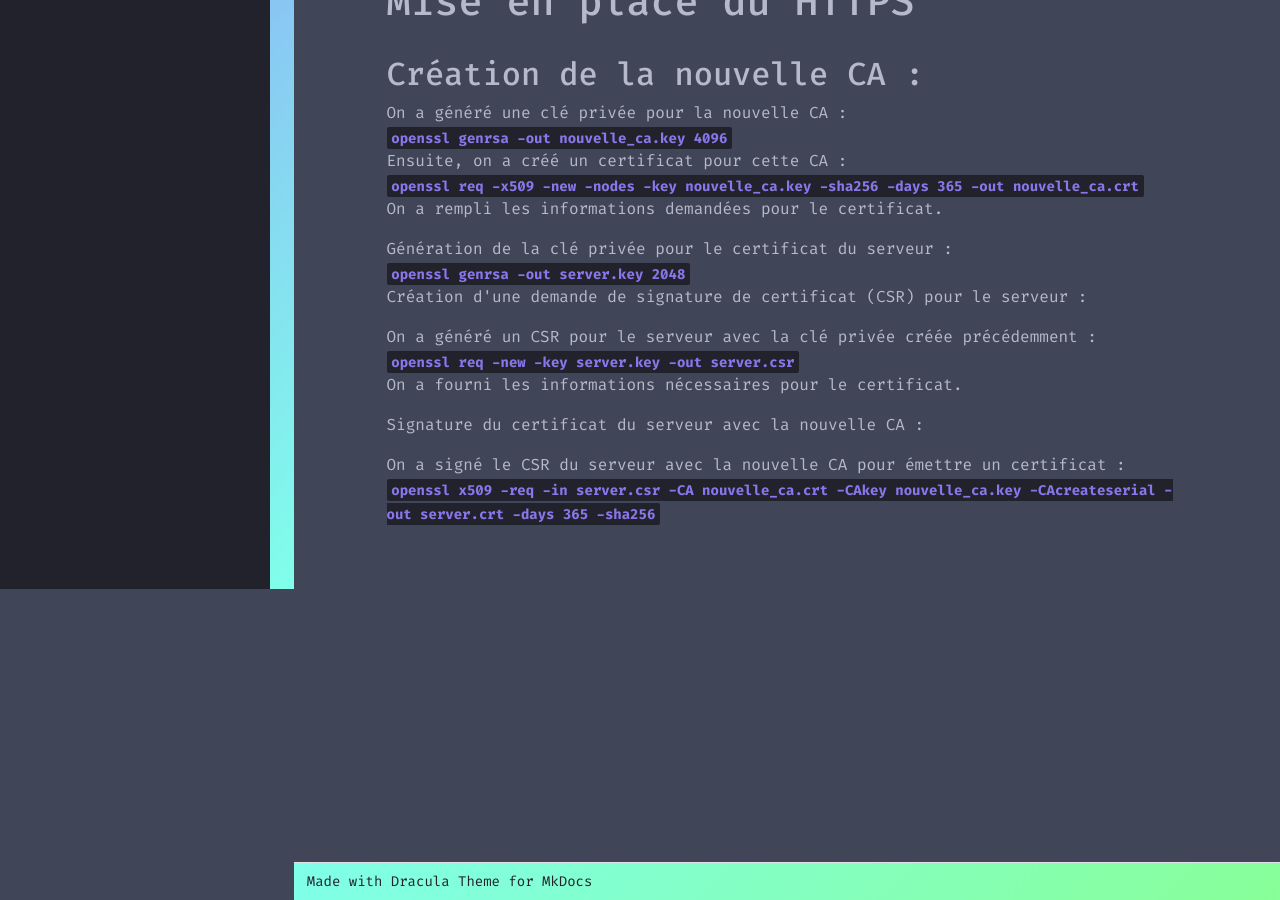
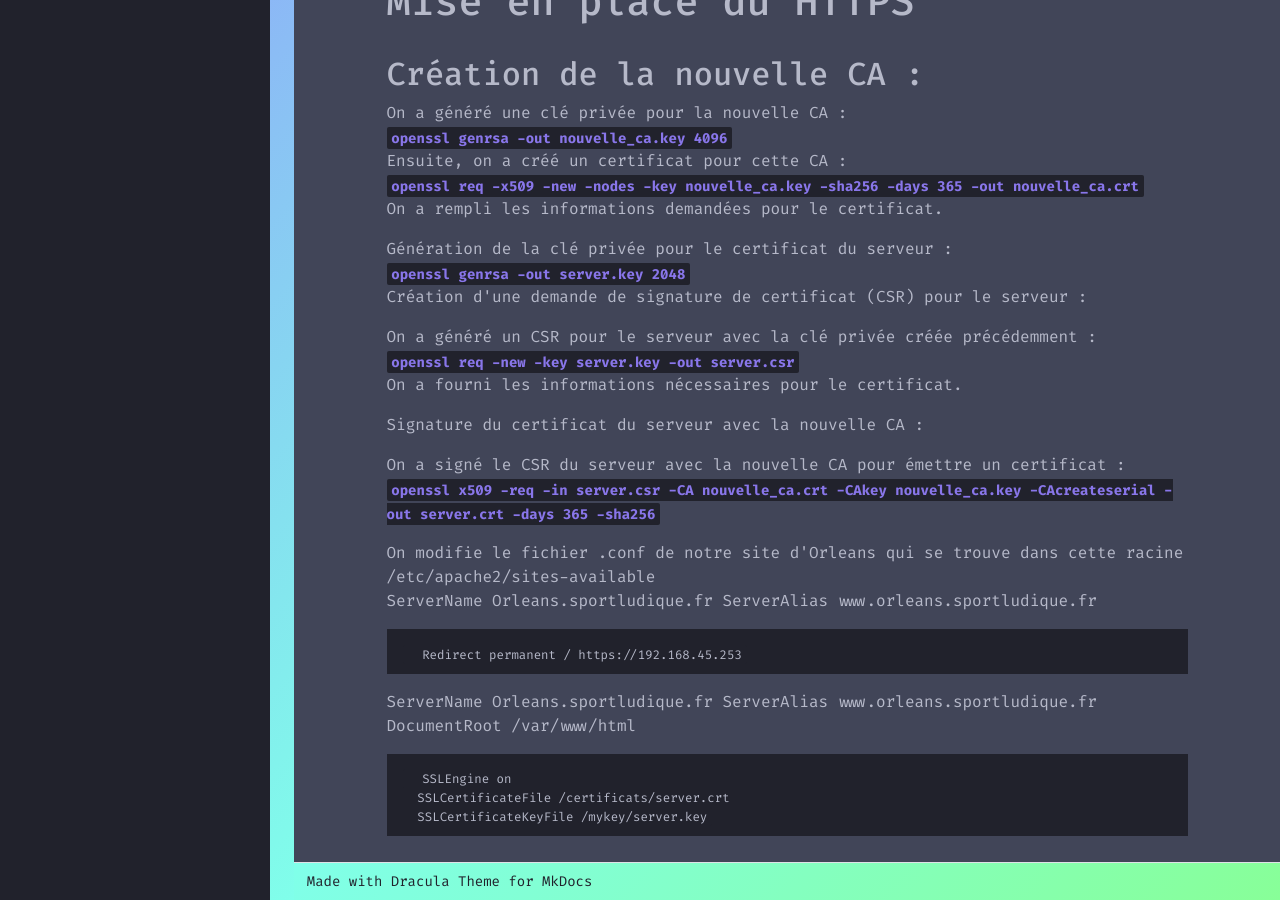
Before and after one commit to eRaETatsuya/OrleansSIO.github.io, an MkDocs documentation site: the page built from docs/http_serv.md, in a window 1280 px wide and 900 px high, scrolled down 730 px. Built offline with MkDocs 1.6.1 and Material for MkDocs 9.7.7, drawn with Linux system fonts in a browser that asks for light colours.

Commit message:
Update http_serv.md

```diff
--- a/docs/http_serv.md
+++ b/docs/http_serv.md
@@ -50,3 +50,22 @@ On a signé le CSR du serveur avec la nouvelle CA pour émettre un certificat :
 </br>
 **`openssl x509 -req -in server.csr -CA nouvelle_ca.crt -CAkey nouvelle_ca.key -CAcreateserial -out server.crt -days 365 -sha256`**
 </br>
+
+  On modifie le fichier .conf de notre site d'Orleans qui se trouve dans cette racine /etc/apache2/sites-available
+  <VirtualHost *:80>
+      ServerName Orleans.sportludique.fr
+      ServerAlias www.orleans.sportludique.fr
+
+      Redirect permanent / https://192.168.45.253
+  </VirtualHost>
+
+  <VirtualHost *:443>
+      ServerName Orleans.sportludique.fr
+      ServerAlias www.orleans.sportludique.fr
+      DocumentRoot /var/www/html
+
+      SSLEngine on
+      SSLCertificateFile /certificats/server.crt
+      SSLCertificateKeyFile /mykey/server.key
+
+  </VirtualHost>
```
